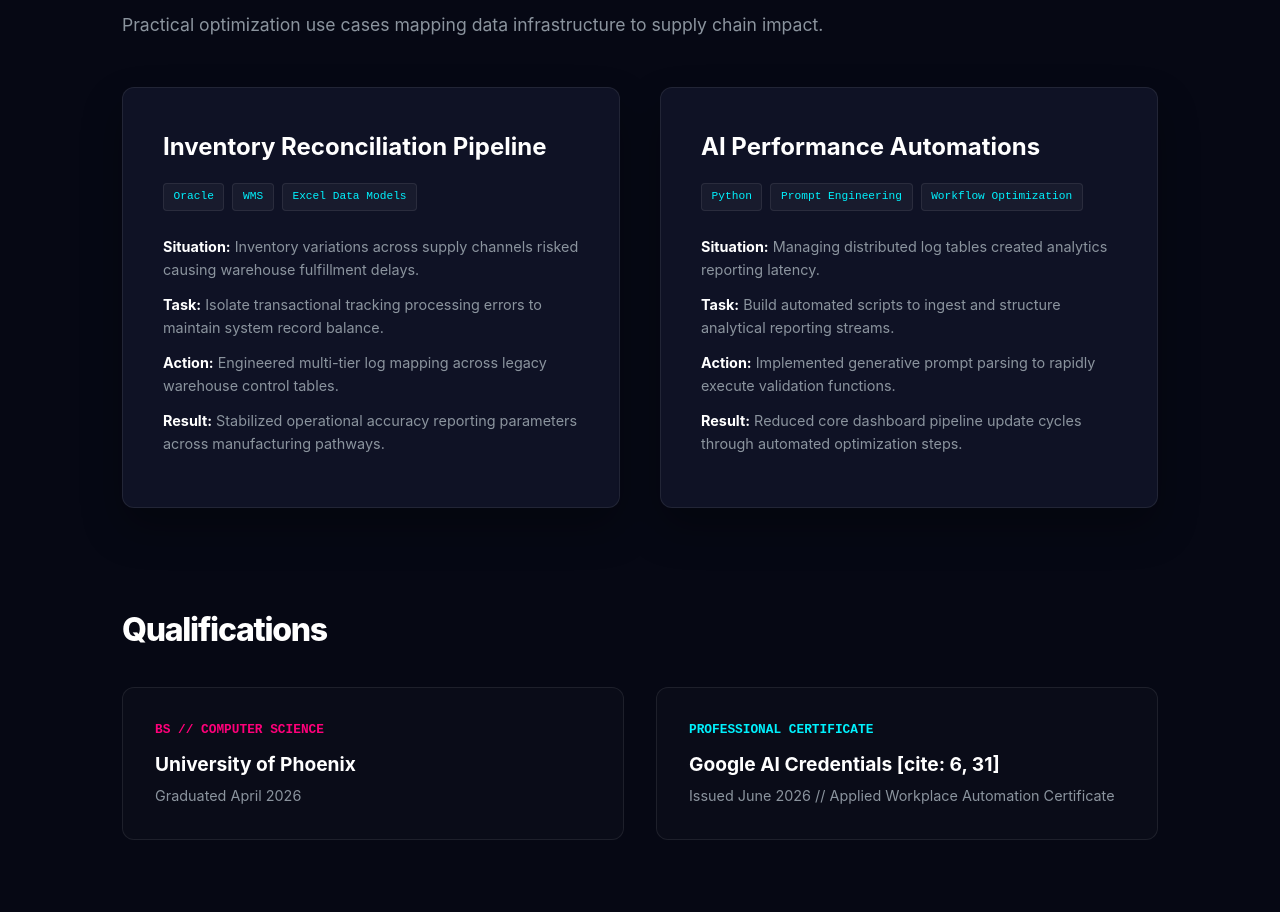
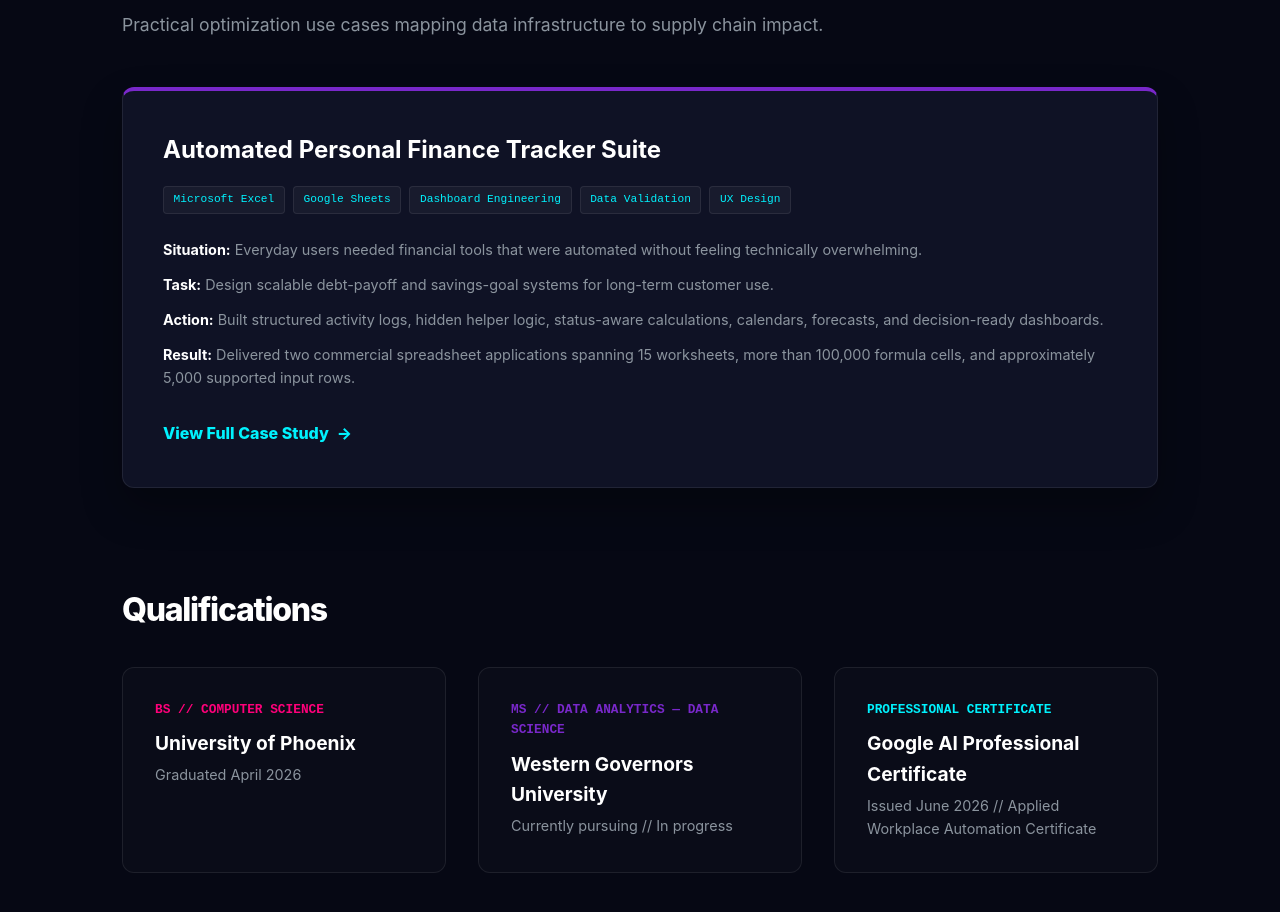
Before and after one commit to megansnow94/megansnow.github.io, a plain HTML site: page index.html in a window 1280 px wide. Shown: the part 1700-2612 px from the top of the page. Drawn offline with Linux system fonts and the light colour scheme.

Commit message:
Update index.html

```diff
--- a/index.html
+++ b/index.html
@@ -405,6 +405,75 @@
             h1 { font-size: 2.8rem; }
             .slide { min-width: 85vw; width: 85vw; }
         }
+
+        /* Featured finance tracker case study */
+        .project-card--featured {
+            border-top: 4px solid var(--neon-purple);
+            grid-column: 1 / -1;
+        }
+
+        .case-study-link {
+            display: inline-flex;
+            align-items: center;
+            gap: 0.5rem;
+            margin-top: 1.25rem;
+            color: var(--neon-blue);
+            font-weight: 800;
+            text-decoration: none;
+            transition: color 0.2s ease, transform 0.2s ease;
+        }
+
+        .case-study-link:hover {
+            color: var(--neon-pink);
+            transform: translateX(4px);
+        }
+
+        .education-status {
+            margin-top: -1.5rem;
+            margin-bottom: 2.5rem;
+            color: var(--neon-blue);
+            font-family: "SF Mono", monospace;
+            font-size: 0.88rem;
+            font-weight: 700;
+            letter-spacing: 0.02em;
+        }
+
+        .qualifications-grid {
+            display: grid;
+            grid-template-columns: repeat(3, minmax(0, 1fr));
+            gap: 2rem;
+        }
+
+        .qualification-card {
+            background: rgba(255,255,255,0.02);
+            border: 1px solid var(--border);
+            padding: 2rem;
+            border-radius: var(--radius);
+        }
+
+        .qualification-label {
+            font-family: "SF Mono", monospace;
+            font-size: 0.8rem;
+            margin-bottom: 0.5rem;
+            font-weight: 700;
+        }
+
+        .qualification-title {
+            font-size: 1.2rem;
+            font-weight: 700;
+        }
+
+        .qualification-meta {
+            color: var(--text-muted);
+            font-size: 0.9rem;
+            margin-top: 0.25rem;
+        }
+
+        @media (max-width: 1024px) {
+            .qualifications-grid {
+                grid-template-columns: 1fr;
+            }
+        }
     </style>
 </head>
 <body>
@@ -416,6 +485,7 @@
         <div class="hero-content">
             <h1>Data Analyst & Operations Specialist</h1>
             <p class="hero-description">Transforming operational and logistics data inside fast-paced industrial environments into structured, high-visibility business dashboards.</p>
+            <p class="education-status">Currently pursuing an M.S. in Data Analytics — Data Science at Western Governors University.</p>
             <a href="#projects" class="tech-link">Explore Case Studies <span>&rarr;</span></a>
         </div>
 
@@ -513,44 +583,41 @@
         <p style="color: var(--text-muted); margin-bottom: 3rem; font-size: 1.1rem;">Practical optimization use cases mapping data infrastructure to supply chain impact.</p>
 
         <div class="grid-layout">
-            <div class="project-card">
-                <div class="project-title">Inventory Reconciliation Pipeline</div>
+            <div class="project-card project-card--featured">
+                <div class="project-title">Automated Personal Finance Tracker Suite</div>
                 <div class="badge-grid">
-                    <span class="tech-badge">Oracle</span>
-                    <span class="tech-badge">WMS</span>
-                    <span class="tech-badge">Excel Data Models</span>
+                    <span class="tech-badge">Microsoft Excel</span>
+                    <span class="tech-badge">Google Sheets</span>
+                    <span class="tech-badge">Dashboard Engineering</span>
+                    <span class="tech-badge">Data Validation</span>
+                    <span class="tech-badge">UX Design</span>
                 </div>
-                <div class="star-item"><strong>Situation:</strong> Inventory variations across supply channels risked causing warehouse fulfillment delays.</div>
-                <div class="star-item"><strong>Task:</strong> Isolate transactional tracking processing errors to maintain system record balance.</div>
-                <div class="star-item"><strong>Action:</strong> Engineered multi-tier log mapping across legacy warehouse control tables.</div>
-                <div class="star-item"><strong>Result:</strong> Stabilized operational accuracy reporting parameters across manufacturing pathways.</div>
-            </div>
-
-            <div class="project-card">
-                <div class="project-title">AI Performance Automations</div>
-                <div class="badge-grid">
-                    <span class="tech-badge">Python</span>
-                    <span class="tech-badge">Prompt Engineering</span>
-                    <span class="tech-badge">Workflow Optimization</span>
-                </div>
-                <div class="star-item"><strong>Situation:</strong> Managing distributed log tables created analytics reporting latency.</div>
-                <div class="star-item"><strong>Task:</strong> Build automated scripts to ingest and structure analytical reporting streams.</div>
-                <div class="star-item"><strong>Action:</strong> Implemented generative prompt parsing to rapidly execute validation functions.</div>
-                <div class="star-item"><strong>Result:</strong> Reduced core dashboard pipeline update cycles through automated optimization steps.</div>
+                <div class="star-item"><strong>Situation:</strong> Everyday users needed financial tools that were automated without feeling technically overwhelming.</div>
+                <div class="star-item"><strong>Task:</strong> Design scalable debt-payoff and savings-goal systems for long-term customer use.</div>
+                <div class="star-item"><strong>Action:</strong> Built structured activity logs, hidden helper logic, status-aware calculations, calendars, forecasts, and decision-ready dashboards.</div>
+                <div class="star-item"><strong>Result:</strong> Delivered two commercial spreadsheet applications spanning 15 worksheets, more than 100,000 formula cells, and approximately 5,000 supported input rows.</div>
+                <a class="case-study-link" href="finance-tracker-case-study.html">View Full Case Study <span>&rarr;</span></a>
             </div>
         </div>
 
         <h2 style="font-size: 2rem; font-weight: 800; letter-spacing: -0.04em; margin-top: 6rem; margin-bottom: 2rem;">Qualifications</h2>
-        <div style="display: grid; grid-template-columns: 1fr 1fr; gap: 2rem;">
-            <div style="background: rgba(255,255,255,0.02); border: 1px solid var(--border); padding: 2rem; border-radius: var(--radius);">
-                <div style="color: var(--neon-pink); font-family: 'SF Mono', monospace; font-size: 0.8rem; margin-bottom: 0.5rem; font-weight: 700;">BS // COMPUTER SCIENCE</div>
-                <div style="font-size: 1.2rem; font-weight: 700;">University of Phoenix</div>
-                <div style="color: var(--text-muted); font-size: 0.9rem; margin-top: 0.25rem;">Graduated April 2026</div>
+        <div class="qualifications-grid">
+            <div class="qualification-card">
+                <div class="qualification-label" style="color: var(--neon-pink);">BS // COMPUTER SCIENCE</div>
+                <div class="qualification-title">University of Phoenix</div>
+                <div class="qualification-meta">Graduated April 2026</div>
             </div>
-            <div style="background: rgba(255,255,255,0.02); border: 1px solid var(--border); padding: 2rem; border-radius: var(--radius);">
-                <div style="color: var(--neon-blue); font-family: 'SF Mono', monospace; font-size: 0.8rem; margin-bottom: 0.5rem; font-weight: 700;">PROFESSIONAL CERTIFICATE</div>
-                <div style="font-size: 1.2rem; font-weight: 700;">Google AI Credentials [cite: 6, 31]</div>
-                <div style="color: var(--text-muted); font-size: 0.9rem; margin-top: 0.25rem;">Issued June 2026 // Applied Workplace Automation Certificate</div>
+
+            <div class="qualification-card">
+                <div class="qualification-label" style="color: var(--neon-purple);">MS // DATA ANALYTICS — DATA SCIENCE</div>
+                <div class="qualification-title">Western Governors University</div>
+                <div class="qualification-meta">Currently pursuing // In progress</div>
+            </div>
+
+            <div class="qualification-card">
+                <div class="qualification-label" style="color: var(--neon-blue);">PROFESSIONAL CERTIFICATE</div>
+                <div class="qualification-title">Google AI Professional Certificate</div>
+                <div class="qualification-meta">Issued June 2026 // Applied Workplace Automation Certificate</div>
             </div>
         </div>
     </div>
```
